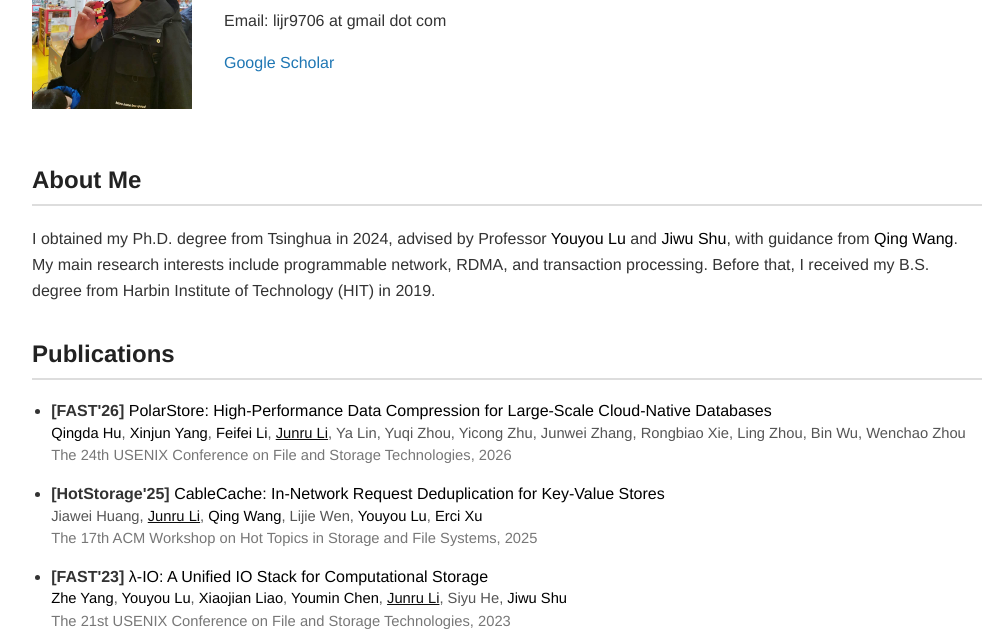
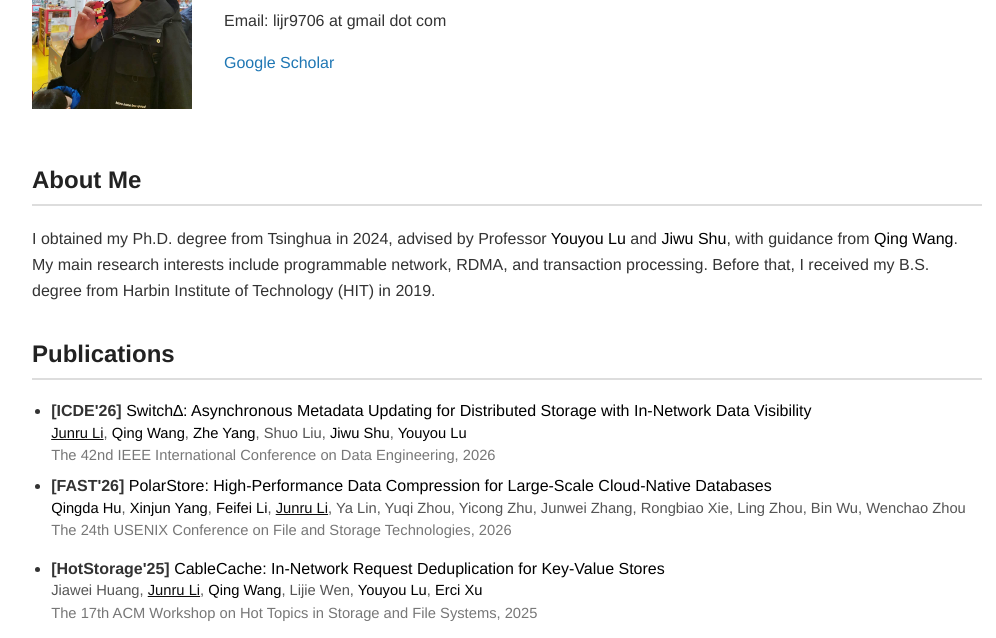
Before and after one commit to CHINALJR/chinaljr.github.io, a plain HTML site: page index.html in a window 1280 px wide. Shown: the part 136-774 px from the top of the page, without its empty margins (133-1129 px from the left). Drawn offline with Linux system fonts and the light colour scheme.

Commit message:
Add ICDE'26

```diff
--- a/index.html
+++ b/index.html
@@ -35,6 +35,12 @@
       <div id="paper-list">
         <!-- Papers grouped by year will be inserted here -->
       <ul><li style="margin-bottom: 8px;">
+            <strong>[ICDE'26]</strong>
+            <a href="https://icde2026.github.io/" target="_blank">Switch∆: Asynchronous Metadata Updating for Distributed Storage with In-Network Data Visibility</a><br>
+            <span class="authors"><span class="highlight">Junru Li</span>, <a href="https://wangqing.io/" class="author-link">Qing Wang</a>, <a href="http://storage.cs.tsinghua.edu.cn/~yz" class="author-link">Zhe Yang</a>, Shuo Liu, <a href="http://storage.cs.tsinghua.edu.cn/~jiwu-shu" class="author-link">Jiwu Shu</a>, <a href="http://storage.cs.tsinghua.edu.cn/~lu/" class="author-link">Youyou Lu</a></span><br>
+            <span class="venue-full">The 42nd IEEE International Conference on Data Engineering, 2026</span>
+
+          </li><li style="margin-bottom: 8px;">
             <strong>[FAST'26]</strong>
             <a href="https://www.usenix.org/conference/fast26/" target="_blank">PolarStore: High-Performance Data Compression for Large-Scale Cloud-Native Databases</a><br>
             <span class="authors"><a href="https://scholar.google.com/citations?user=mdD3xMMAAAAJ" class="author-link">Qingda Hu</a>, <a href="https://scholar.google.com/citations?user=EsV3aoEAAAAJ" class="author-link">Xinjun Yang</a>, <a href="https://scholar.google.com/citations?user=qPDhlWkAAAAJ" class="author-link">Feifei Li</a>, <span class="highlight">Junru Li</span>, Ya Lin, Yuqi Zhou, Yicong Zhu, Junwei Zhang, Rongbiao Xie, Ling Zhou, Bin Wu, Wenchao Zhou</span><br>
```
